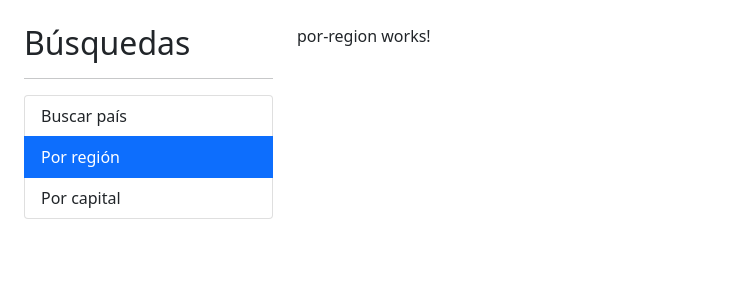
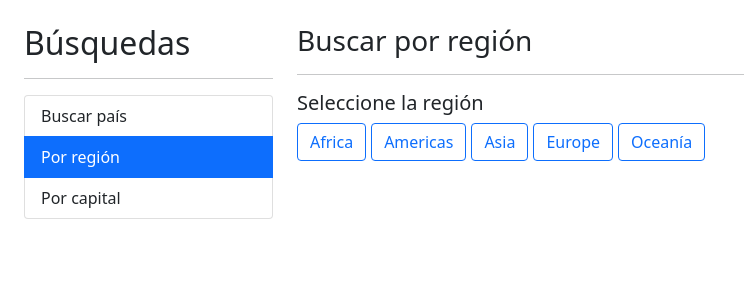
Before and after one commit to rmburrueco/PaisApp, an Angular app: page /region in a window 1280 px wide. Shown: the top 300 px of the page, without its empty margins (0-744 px from the left). Built offline with nearby package versions, Linux system fonts and the light colour scheme.

Commit message:
Clases condicionales CSS. Por región

```diff
--- a/src/app/pais/pages/por-region/por-region.component.html
+++ b/src/app/pais/pages/por-region/por-region.component.html
@@ -1 +1,21 @@
-<p>por-region works!</p>
+<h3> Buscar por región <small> {{ regionActiva | titlecase }} </small> </h3>
+<hr>
+
+<h5>Seleccione la región</h5>
+
+<div class="row">
+    <div class="col">
+        <!-- [class.btn-primary]="region === regionActiva" -->
+        <!-- [ngClass]="{
+            'btn-primary': regionActiva === region,
+            'btn-outline-primary': regionActiva !== region
+        }"  -->
+
+        <button *ngFor="let region of regiones"
+                [class]="getClaseCSS ( region )"
+                (click)="activarRegion( region )"
+        >
+            {{region | titlecase }}
+        </button>
+    </div>
+</div>
--- a/src/app/pais/pages/por-region/por-region.component.ts
+++ b/src/app/pais/pages/por-region/por-region.component.ts
@@ -1,16 +1,31 @@
-import { Component, OnInit } from '@angular/core';
+import { Component } from '@angular/core';
 
 @Component({
   selector: 'app-por-region',
   templateUrl: './por-region.component.html',
-  styles: [
+  styles: [`
+    button {
+      margin-right: 5px;
+    }
+  `
   ]
 })
-export class PorRegionComponent implements OnInit {
+export class PorRegionComponent{
+
+  regiones: string[] = ['africa', 'americas', 'asia', 'europe', 'oceanía'];
+  regionActiva: string = '';
 
   constructor() { }
 
-  ngOnInit(): void {
+  getClaseCSS( region:string ): string{
+    return (region === this.regionActiva)
+            ? 'btn btn-primary'
+            : 'btn btn-outline-primary';
   }
 
+  activarRegion( region: string ){
+    this.regionActiva = region;
+
+    // TODO: hacer la llamada al servicio
+  }
 }
--- a/src/app/pais/pages/ver-pais/ver-pais.component.ts
+++ b/src/app/pais/pages/ver-pais/ver-pais.component.ts
@@ -26,10 +26,10 @@
 
     //     this.paisService.getPaisPorCodigo( id )
     //     .subscribe( pais => {
-    //       console.log(pais);
+    //       this.pais = pais
     //     });
 
-    //   } )
+    //   } );
 
     // Usar RxJs
     // Accedemos al Observable que tiene los parámetros
```
Also changed, not shown: src/app/pais/pages/por-pais/por-pais.component.ts (line endings or trailing spaces).
